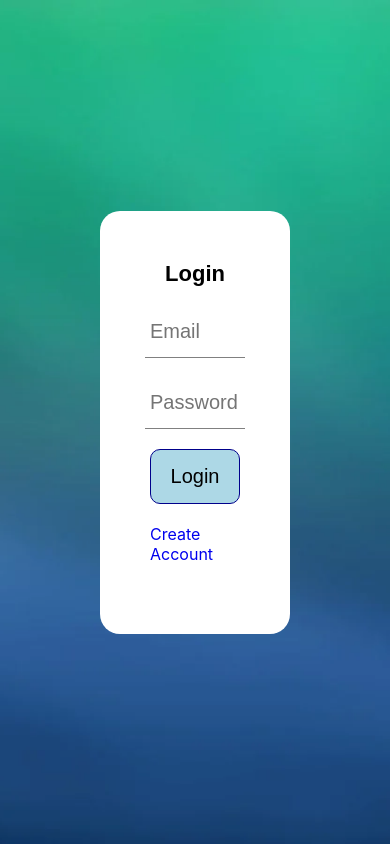
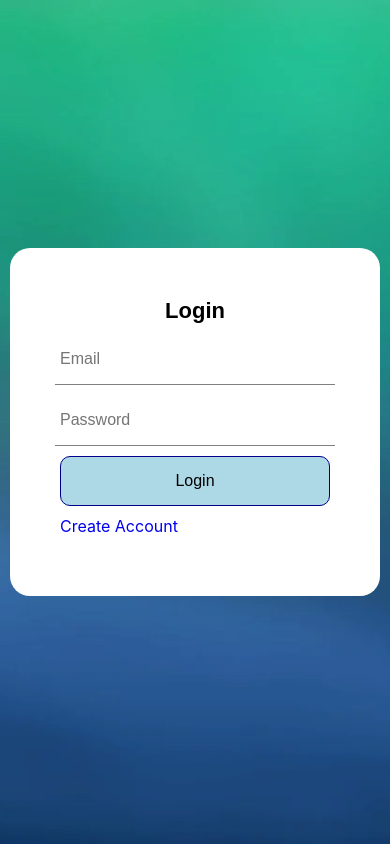
Before and after one commit to AnuragGoel09/MyNotebook-Frontend, a React (Create React App) app: page /login in a window 390 px wide. Built offline with nearby package versions, Linux system fonts and the light colour scheme.

Commit message:
Make the login , signup and navbar responsive

```diff
--- a/src/App.js
+++ b/src/App.js
@@ -12,6 +12,7 @@ import Notebook from './pages/Notebook';
 import LoginState from './context/login/loginState';
 const Container=styled.div`
   background-color: rgba(0,0,0,0.05);
+  box-sizing: border-box;
 `;
 
 function App() {
--- a/src/components/Navbar.jsx
+++ b/src/components/Navbar.jsx
@@ -3,6 +3,7 @@ import styled from 'styled-components';
 import { Link } from 'react-router-dom';
 import LoginContext from '../context/login/loginContext';
 import PortraitIcon from '@mui/icons-material/Portrait';
+import { mobile ,tablet} from '../responsive';
 const Container=styled.div`
     width: 100vw;
     display: flex;
@@ -12,9 +13,13 @@ const Container=styled.div`
     height: 50px;
     padding: 0px 10px;
     background-color: white;
+    ${tablet({flexDirection:'column',height:'fit-content'})}
 `;
 
-const Left=styled.div``;
+const Left=styled.div`
+  ${mobile({width:'100%',textAlign:'left',marginBottom:'5px'})}
+  ${tablet({marginBottom:'5px'})}
+`;
 
 const Logo=styled.span`
     font-size: 20px;
@@ -68,6 +73,7 @@ const Right=styled.div`
   box-sizing: border-box;
   padding: 15px;
   font-family: Verdana, Geneva, Tahoma, sans-serif;
+  ${tablet({width:'100%',justifyContent:'space-between'})}
 `;
 
 export default function Navbar() {
--- a/src/pages/Login.jsx
+++ b/src/pages/Login.jsx
@@ -5,6 +5,7 @@ import LoginContext from '../context/login/loginContext';
 import axios from 'axios';
 import LoadingBar from 'react-top-loading-bar';
 import {apiURL} from '../config';
+import { mobile} from '../responsive';
 const Container=styled.div`
     width: 100vw;
     height: 100vh;
@@ -13,7 +14,7 @@ const Container=styled.div`
   display: flex;
   justify-content: center;
   align-items: center;
-  padding: 100px;
+  padding: 10px;
 `;
 const Img=styled.img`
     position: absolute;
@@ -34,6 +35,7 @@ const Box=styled.div`
     padding: 50px;
     border-radius: 20px;
     gap: 20px;
+    ${mobile({gap:'10px',width:'100%'})}
 `;
 const Head=styled.div`
     font-size: 22px;
@@ -48,6 +50,7 @@ const Input=styled.input`
     padding: 5px;
     border-bottom: 1px solid grey;
     font-size: 20px;
+    ${mobile({fontSize:'16px'})}
 `;
 const Submit=styled.button`
     width: 100%;
@@ -60,6 +63,7 @@ const Submit=styled.button`
     &:hover{
         background-color: cyan;
     }
+    ${mobile({fontSize:'16px'})}
 
 `;
 const Create=styled.div`
--- a/src/pages/SignUp.jsx
+++ b/src/pages/SignUp.jsx
@@ -5,6 +5,8 @@ import LoginContext from '../context/login/loginContext';
 import axios from 'axios'
 import LoadingBar from 'react-top-loading-bar'
 import {apiURL} from '../config';
+import { mobile} from '../responsive';
+
 const Container=styled.div`
     width: 100vw;
     height: 100vh;
@@ -13,7 +15,7 @@ const Container=styled.div`
   display: flex;
   justify-content: center;
   align-items: center;
-  padding: 100px;
+  padding: 10px;
 `;
 const Img=styled.img`
     position: absolute;
@@ -34,6 +36,7 @@ const Box=styled.div`
     padding: 50px;
     border-radius: 20px;
     gap: 20px;
+    ${mobile({gap:'10px',width:'100%'})}
 `;
 const Head=styled.div`
     font-size: 22px;
@@ -48,6 +51,7 @@ const Input=styled.input`
     padding: 5px;
     border-bottom: 1px solid grey;
     font-size: 20px;
+    ${mobile({fontSize:'16px'})}
 `;
 const Submit=styled.button`
     width: 100%;
@@ -60,6 +64,7 @@ const Submit=styled.button`
     &:hover{
         background-color: cyan;
     }
+    ${mobile({fontSize:'16px'})}
 `;
 const Create=styled.div`
     width: 100%;
@@ -89,8 +94,8 @@ export default function SignUp() {
     const [authtoken,setAuthtoken]=useState(null);
     const [error,setError]=useState(null);
     const [progress,updateProgress]=useState(0);
+
     const navigate = useNavigate()
-    updateProgress(0);
     useEffect(()=>{
         setLoginState(null);
         localStorage.removeItem('user')
--- /dev/null
+++ b/src/responsive.js
@@ -0,0 +1,16 @@
+import {css} from "styled-components"
+
+export const mobile=(props)=>{
+    return css`
+        @media only screen and (max-width:580px){
+            ${props}
+        }
+    `;
+}
+export const tablet=(props)=>{
+    return css`
+        @media only screen and (max-width:1250px){
+            ${props}
+        }
+    `;
+}
```
